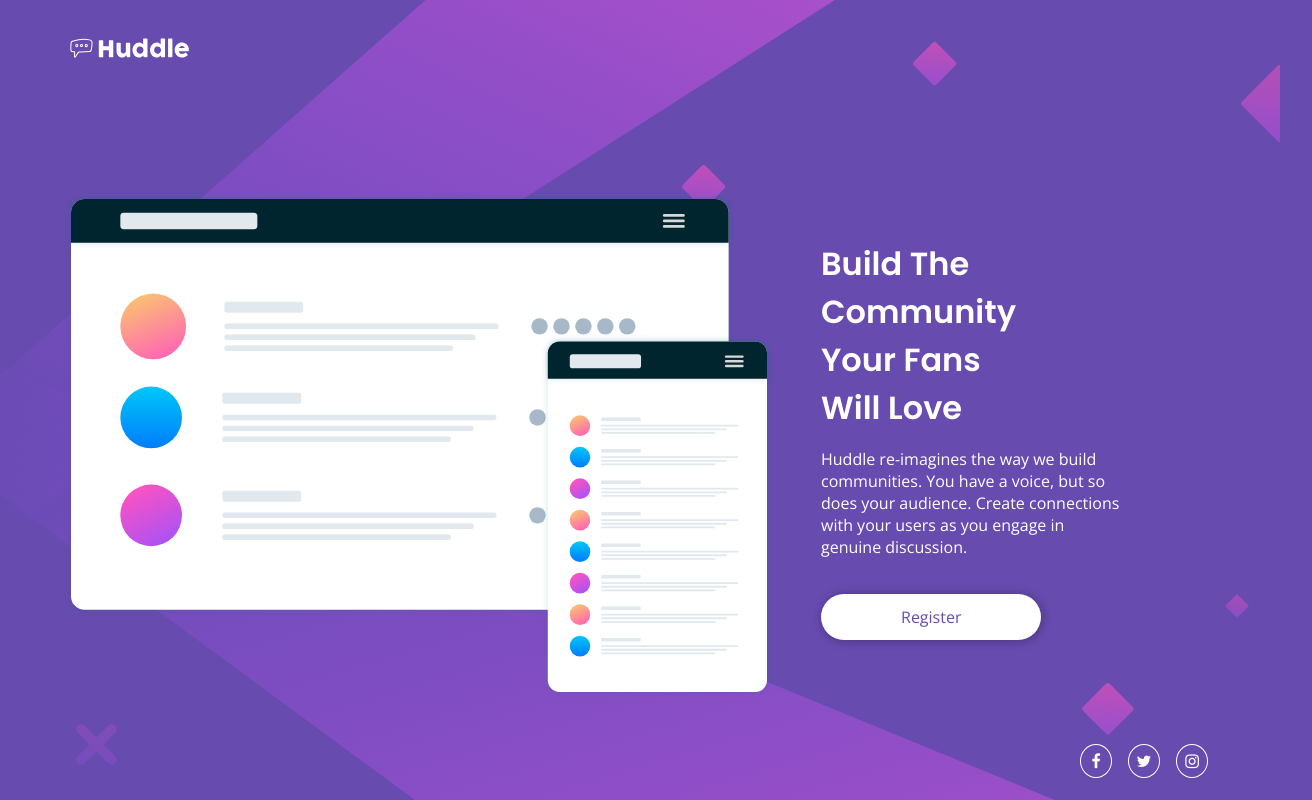
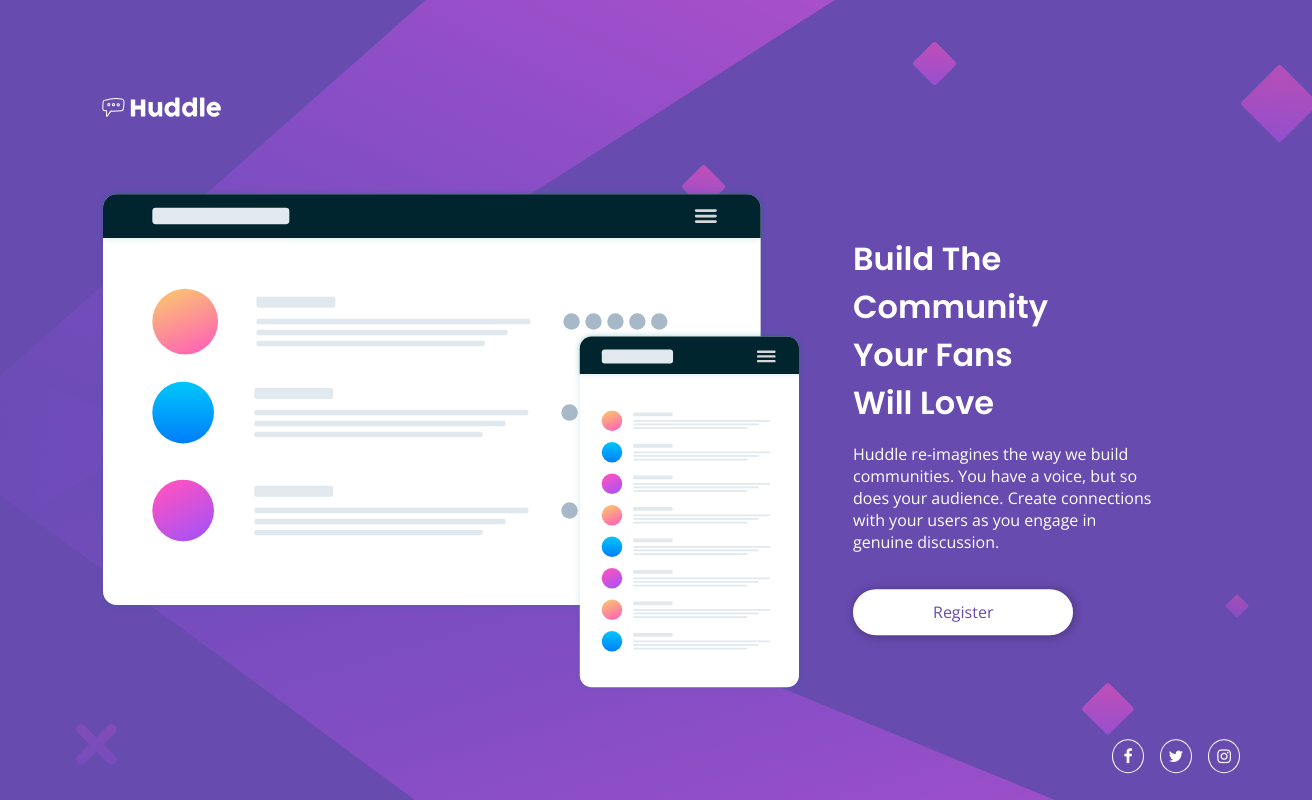
Before and after one commit to dienarzisse/Huddle-landing-page-with-a-single-introductory-section, a plain HTML site: page index.html in a window 1280 px wide. Shown: the whole page, 1312 px wide, since content can reach past the window. Drawn offline with nearby package versions, Linux system fonts and the light colour scheme.

Commit message:
first try

```diff
--- a/styles.css
+++ b/styles.css
@@ -108,13 +108,18 @@ p{
 @media only screen and (min-width: 1000px){
 
     body{
-
+        background-image: url("./images/bg-desktop.svg");
     }
 
     main{
         text-align: left;
         padding: 0 4rem;
         margin: 2rem 2rem 0 2rem;
+        position:absolute;
+        top: 50%;
+        left: 50%;
+        transform: translate(-50%, -50%);
+        background-image:
     }
 
     .container{
@@ -126,7 +131,7 @@ p{
     }
 
     .logo{
-        margin-bottom: 8rem;
+        margin-bottom: 4rem;
     }
 
     .text{
@@ -144,9 +149,6 @@ p{
         margin-bottom: 3rem;
     }
 
-    body{
-        background-image: url("./images/bg-desktop.svg");
-    }
 
     .illustration{
         max-width: 70%;
```
